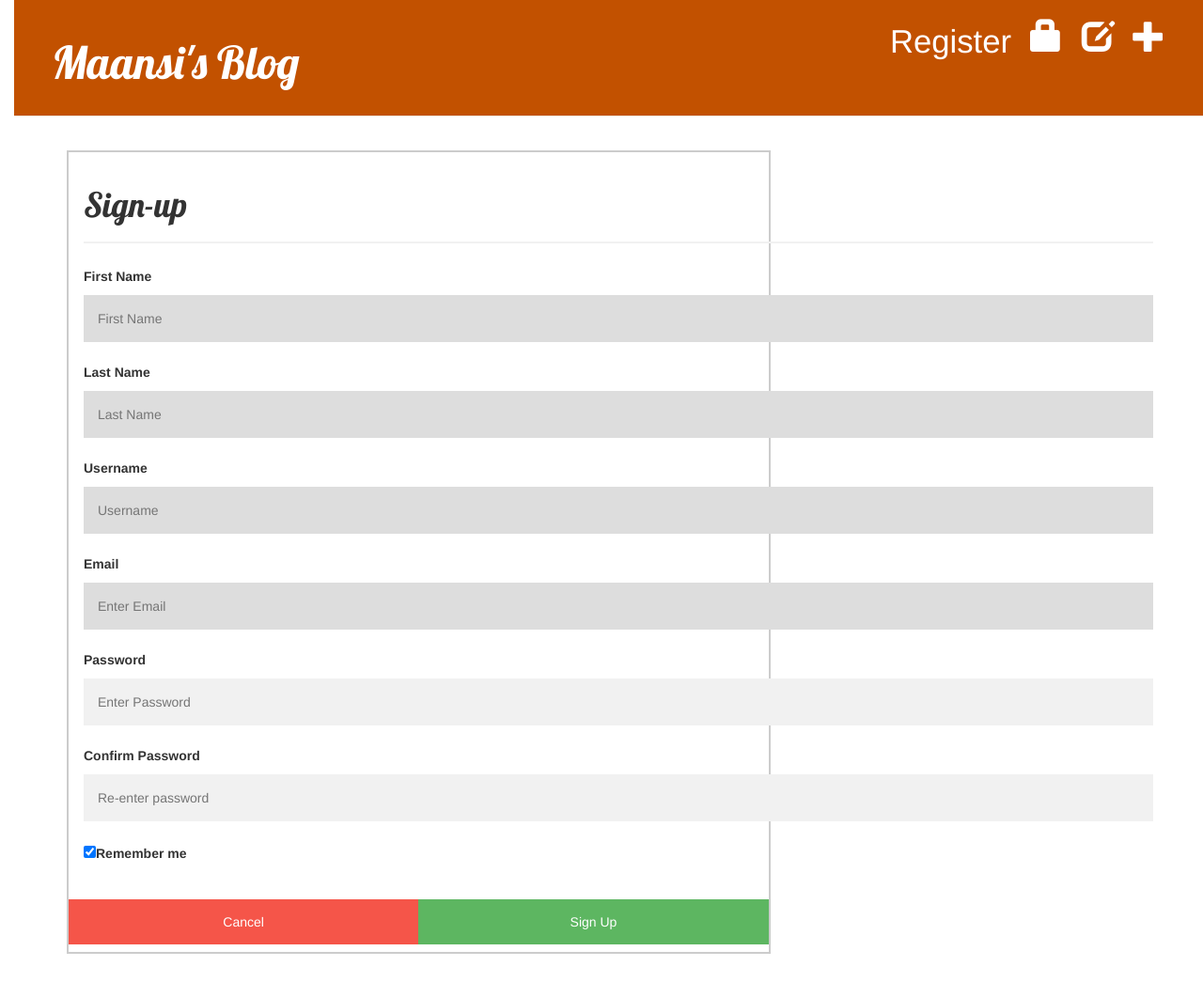
After one commit to Maan17/my-first-blog, a Django app: page /account/register in a window 1280 px wide. The commit adds this page. Shown: the whole page at 94% size. Run offline with Django 3.2, Linux system fonts and the light colour scheme; some libraries are stand-ins or nearby versions.

Commit message:
Register User feature added

```diff
--- /dev/null
+++ b/account/admin.py
@@ -0,0 +1,3 @@
+from django.contrib import admin
+
+# Register your models here.
--- /dev/null
+++ b/account/apps.py
@@ -0,0 +1,5 @@
+from django.apps import AppConfig
+
+
+class AccountConfig(AppConfig):
+    name = 'account'
--- /dev/null
+++ b/account/models.py
@@ -0,0 +1,3 @@
+from django.db import models
+
+# Create your models here.
--- /dev/null
+++ b/account/tests.py
@@ -0,0 +1,3 @@
+from django.test import TestCase
+
+# Create your tests here.
--- /dev/null
+++ b/account/urls.py
@@ -0,0 +1,7 @@
+from django.urls import path
+from . import views
+
+urlpatterns=[path('register',views.register,name='register'),
+             path('login',views.login,name='login'),
+             path('logout',views.logout,name='logout'),
+            ]
--- /dev/null
+++ b/account/views.py
@@ -0,0 +1,54 @@
+from django.shortcuts import render,redirect
+from django.contrib import messages
+from django.contrib.auth.models import User,auth
+
+def login(request):
+    if request.method=='POST':
+        username=reuquest.POST['username']
+        password=request.POST['password']
+
+        user.auth.authenticate(username=username,password=password)
+
+        if user is not None:
+            auth.login(request,user)
+            return redirect("/")
+
+        else:
+            messages.info(request,'invalid credentials')
+            return redirect('login')
+    else:
+        return redirect(request,"blog/login.html")
+
+def register(request):
+    if request.method=='POST':
+        first_name=request.POST.get('first_name','NULL')
+        last_name=request.POST.get('last_name','NULL')
+        username=request.POST.get('username','NULL')
+        password1=request.POST.get('password1','NULL')
+        password2=request.POST.get('password2','NULL')
+        email=request.POST.get('email','NULL')
+
+        if password1==password2:
+            if User.objects.filter(username=username).exists():
+                messages.info(request,'Username Taken')
+                return redirect('register')
+
+            elif User.objects.filter(email=email).exists():
+                messages.info(request,'Email already registered')
+                return redirect('register')
+
+            else:
+                user=User.objects.create_user(username=username,password=password1,email=email,first_name=first_name,last_name=last_name)
+                user.save()
+                print("User created")
+                return redirect('login')
+
+        else:
+            messages.info(request,"Password don't match!")
+            return redirect('register')
+    else:
+        return render(request,"blog/register.html")
+
+def logout(request):
+    auth.logout(request)
+    return redirect("/")
--- a/blog/static/css/blog.css
+++ b/blog/static/css/blog.css
@@ -55,3 +55,71 @@ h1, h2, h3, h4 {
 .comment{
     margin:20px 0px 20px 20px;
 }
+
+*{box-sizing: border-box;}
+
+input[type=text], input[type=password]{
+    width:100%;
+    padding:15px;
+    margin: 5px 0px 22px 0;
+    display: inline-block;
+    border: none;
+    background: #f1f1f1;
+}
+
+input[type=text], input[type=password]:focus{
+    background-color: #ddd;
+    outline: none;
+}
+
+hr{
+    border: 1px solid #f1f1f1;
+    margin-bottom: 25px;
+}
+
+/*Set a style for all buttons */
+button{
+    background-color: #4caF50;
+    color:white;
+    padding: 14px 20px;
+    margin: 8px 0;
+    border: none;
+    cursor: pointer;
+    width: 100%;
+    opacity: 0.9;
+}
+
+button-hover{
+    opacity: 1;
+}
+
+/*Extra styles for cancel button*/
+.cancelbtn{
+    padding: 14px 20px;
+    background-color: #f44336;
+}
+
+/* Float cancel and signup buttons and add an equal width */
+.cancelbtn, .signupbtn{
+    float: left;
+    width: 50%;
+}
+
+/* Add padding  to container elements */
+.container{
+    padding:16px;
+}
+
+/*clear floats */
+.clearfix::after{
+    content: "";
+    clear: both;
+    display: table;
+}
+
+/* Change styles for cancel button & signup button on extra small screens */
+@media screen and (max-width: 300px){
+    .cancelbtn, .signupbtn{
+        width: 100%s
+    }
+}
--- a/blog/templates/blog/base.html
+++ b/blog/templates/blog/base.html
@@ -9,14 +9,15 @@
     </head>
     <body>
         <div class="page-header">
+            <a	href="{% url 'post_new'	%}"	class="top-menu"><span	class="glyphicon glyphicon-plus"></span></a>
+            <a href="{% url 'post_draft_list' %}" class="top-menu"><span class="glyphicon glyphicon-edit"></span></a>
             {% if user.is_authenticated %}
-                <a	href="{% url 'post_new'	%}"	class="top-menu"><span	class="glyphicon glyphicon-plus"></span></a>
-                <a href="{% url 'post_draft_list' %}" class="top-menu"><span class="glyphicon glyphicon-edit"></span></a>
-                <p class="top-menu">Hello {{ user.username }} <small>(<a href="{% url 'logout' %}">Logout</a>)</small></p>
+                <p class="top-menu">Hello {{ user.username }} <small>(<a href="account/logout">Logout</a>)</small></p>
             {% else %}
-                <a href="{% url 'login' %}" class="top-menu"><span class="glyphicon glyphicon-lock"></span></a>
+                <a href="account/login" class="top-menu"><span class="glyphicon glyphicon-lock"></span></a>
+                <a href="account/register" class="top-menu">Register</a>
             {% endif %}
-            <h1><a href="/">Django Girls Blog</a></h1>
+            <h1><a href="/">Maansi's Blog</a></h1>
         </div>
         <div class="content container">
             <div class="row">
--- a/blog/templates/registration/login.html
+++ b/blog/templates/blog/login.html
@@ -5,7 +5,7 @@
         <p>Your username and password didn't match. Please try again later.</p>
     {% endif %}
 
-    <form method="post" action="{% url 'login' %}"
+    <form method="post" action="{% url 'login' %}">
     {% csrf_token %}
             <table>
             <tr>
@@ -20,4 +20,4 @@
         <input type="submit" value="login" />
         <input type="hidden" name="next" value="{{next}}"/>
     </form>
-    {% endblock %}
+{% endblock %}
--- /dev/null
+++ b/blog/templates/blog/register.html
@@ -0,0 +1,51 @@
+{% extends 'blog/base.html' %}
+{% block content %}
+    <form  style="border:2px solid #ccc" action="register" method="post">
+        <div class="container">
+            <h1>Sign-up</h1>
+            <hr>
+
+            <label for="text"><b>First Name</b></label>
+            {% csrf_token %}
+            <input type="text" placeholder="First Name" name="first_name" id="name" type="text" required>
+
+            <label for="text"><b>Last Name</b></label>
+            {% csrf_token %}
+            <input type="text" placeholder="Last Name" name="last_name" id="name" type="text" required>
+
+            <label for="text"><b>Username</b></label>
+            {% csrf_token %}
+            <input type="text" placeholder="Username" name="username" id="name" type="text" required>
+
+            <label for="email"><b>Email</b></label>
+            {% csrf_token %}
+            <input type="text" placeholder="Enter Email" name="email" id="email" type="email" required>
+
+            <label for="psw"><b>Password</b></label>
+            {% csrf_token %}
+            <input type="password" placeholder="Enter Password" name="password1" id="password" type="password" required>
+
+            <label for="psw-repeat"><b>Confirm Password</b></label>
+            {% csrf_token %}
+            <input type="password" placeholder="Re-enter password" name="password2" id="password" type="password" required>
+
+            <label>
+                <input type="checkbox" checked="checked" name="remember" style="margin-bottom:15px">Remember me
+            </label>
+        <!----
+            <p>By creating an account you agree to our <a href="#" style="color:dodgerblue">Terms & Privacy</a>.</p>
+        --->
+        </div>
+
+        <div class="clearfix">
+            <button type="button" class="cancelbtn">Cancel</button>
+            <button type="submit" class="signupbtn">Sign Up</button>
+        </div>
+
+    </form>
+    <div>
+        {% for message in messages %}
+        <h3>{{ message }}</h3>
+        {% endfor %}
+    </div>
+{% endblock %}
--- a/blog/urls.py
+++ b/blog/urls.py
@@ -1,4 +1,4 @@
-from django.urls import path
+from django.urls import path,include
 from . import views
 
 urlpatterns = [
@@ -12,4 +12,5 @@ urlpatterns = [
     path('post/int<pk>/comment/',views.add_comment_to_post,name='add_comment_to_post'),
     path('comment/<int:pk>/approve/', views.comment_approve, name='comment_approve'),
     path('comment/<int:pk>/remove/', views.comment_remove, name='comment_remove'),
+    path('account/',include('account.urls')),
 ]
--- a/blog/views.py
+++ b/blog/views.py
@@ -5,7 +5,6 @@ from .forms import PostForm,CommentForm
 from django.contrib.auth.decorators import login_required
 
 # Create your views here.
-@login_required
 def post_list(request):
     posts=Post.objects.filter(published_date__lte=timezone.now()).order_by('published_date')
     return render(request, 'blog/post_list.html', {'posts':posts})
@@ -14,7 +13,6 @@ def post_detail(request,pk):
     post=get_object_or_404(Post,pk=pk)
     return render(request,'blog/post_detail.html',{'post':post})
 
-@login_required
 def post_new(request):
     if request.method == "POST":
         form = PostForm(request.POST)
@@ -27,7 +25,6 @@ def post_new(request):
         form = PostForm()
     return render(request, 'blog/post_edit.html', {'form': form})
 
-@login_required
 def post_edit(request, pk):
     post = get_object_or_404(Post, pk=pk)
     if request.method == "POST":
--- a/mysite/urls.py
+++ b/mysite/urls.py
@@ -22,4 +22,5 @@ urlpatterns = [
     path('accounts/login/', views.LoginView.as_view(),name='login'),
     path('accounts/logout/', views.LogoutView.as_view(),name='logout'),
     path('', include('blog.urls')),
+    path('account/',include('account.urls')),
 ]
```
Also changed, not shown: account/__init__.py (added), account/migrations/__init__.py (added).
